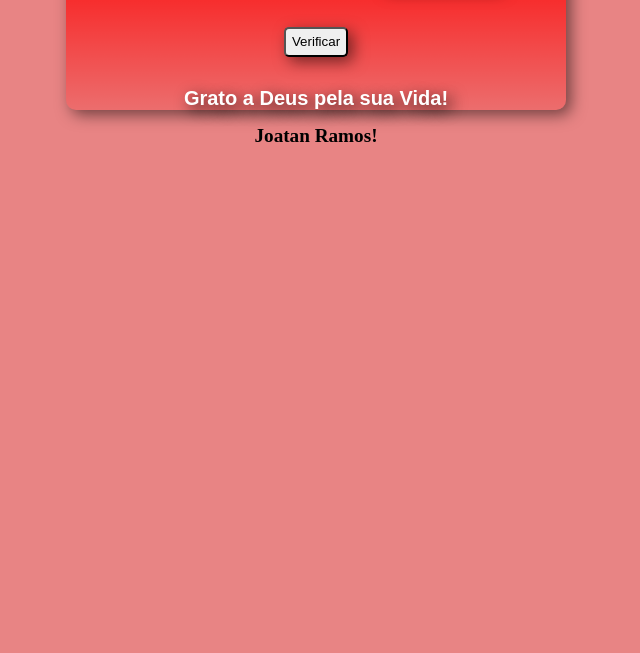
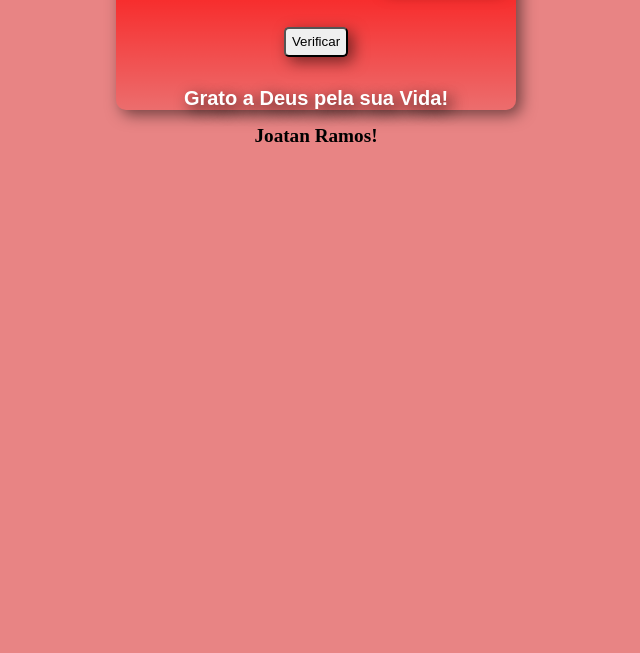
Before and after one commit to Joatanramos/lembrete, a plain HTML site: page lembrete.html in a window 1280 px wide. Shown: the part 147-800 px from the top of the page, without its empty margins (324-964 px from the left). Drawn offline with Linux system fonts and the light colour scheme.

Commit message:
Update style.css

```diff
--- a/style.css
+++ b/style.css
@@ -17,8 +17,8 @@ background-image: linear-gradient(to bottom, #ff0000e1
     , #ff000085 ,#ff00002c);
     font: normal 15pt arial;
     min-width: 280px;
-    max-width: 500px;
-    max-height: 720px;
+    max-width: 400px;
+    max-height: 500px;
     margin: auto;
     border-radius: 10px;
     box-shadow: 5px 5px 15px rgba(0, 0, 0, 0.507)
```
